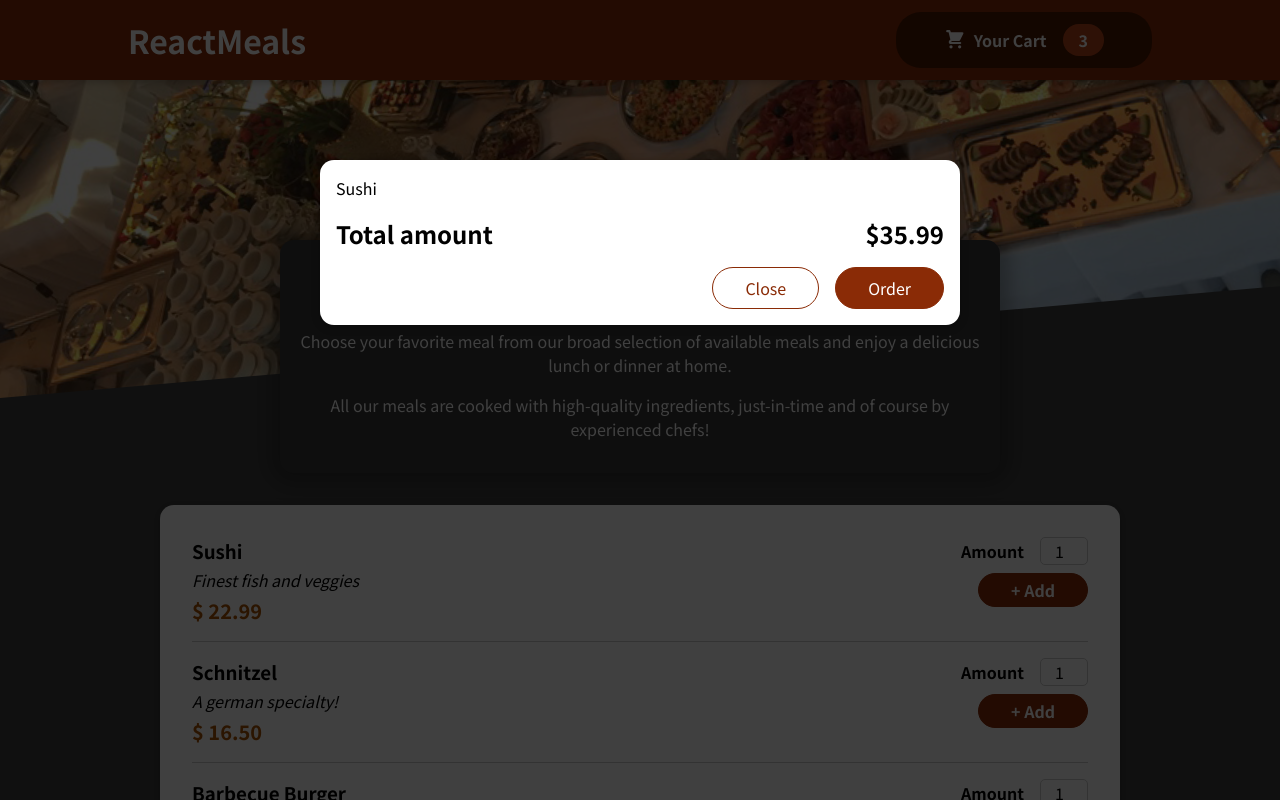
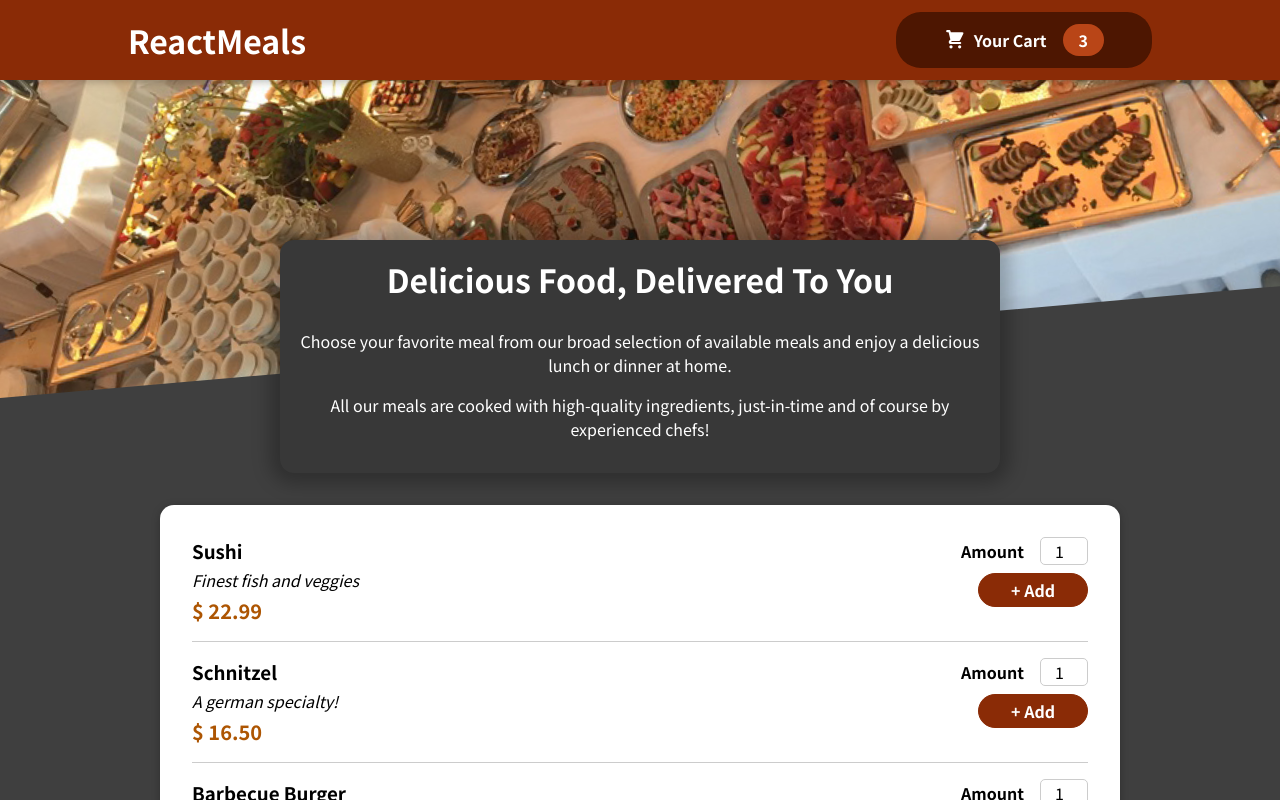
Before and after one commit to alisalali/react-food-order, a React (Create React App) app: page / in a window 1280 px wide. Shown: the top 800 px of the page. Built offline with nearby package versions, Linux system fonts and the light colour scheme.

Commit message:
12.8 managing cart and modal State

```diff
--- a/src/App.js
+++ b/src/App.js
@@ -1,12 +1,19 @@
-import React, { Fragment } from "react";
+import React, { Fragment, useState } from "react";
 import Header from "./components/Layout/Header";
 import Meals from "./components/Meals/Meals";
 import Cart from "./components/Cart/Cart";
 function App() {
+  const [cartIsShown, setCartIsShown] = useState(false);
+  const showCartHandler = () => {
+    setCartIsShown(true);
+  };
+  const hideCartHandler = () => {
+    setCartIsShown(false);
+  };
   return (
     <Fragment>
-      <Cart />
-      <Header />
+      {cartIsShown && <Cart onClose={hideCartHandler} />}
+      <Header onShowCart={showCartHandler} />
       <main>
         <Meals />
       </main>
--- a/src/components/Cart/Cart.js
+++ b/src/components/Cart/Cart.js
@@ -8,15 +8,18 @@ const Cart = (props) => {
       ))}
     </ul>
   );
+
   return (
-    <Model>
+    <Model onClose={props.onClose}>
       {cartItems}
       <div className={classes.total}>
         <span>Total amount</span>
         <span>$35.99</span>
       </div>
       <div className={classes.actions}>
-        <button className={classes["button--alt"]}>Close</button>
+        <button className={classes["button--alt"]} onClick={props.onClose}>
+          Close
+        </button>
         <button className={classes.button}>Order</button>
       </div>
     </Model>
--- a/src/components/Layout/Header.js
+++ b/src/components/Layout/Header.js
@@ -3,12 +3,12 @@ import classes from "./Header.module.css";
 import mealsImage from "../../assets/meals.jpg";
 import HeaderCartButton from "./HeaderCartButton";
 
-const Header = () => {
+const Header = (props) => {
   return (
     <Fragment>
       <header className={classes.header}>
         <h1>ReactMeals</h1>
-        <HeaderCartButton />
+        <HeaderCartButton onClick={props.onShowCart} />
       </header>
       <div className={classes["main-image"]}>
         <img src={mealsImage} alt="A table full of delicious food" />
--- a/src/components/Layout/HeaderCartButton.js
+++ b/src/components/Layout/HeaderCartButton.js
@@ -4,7 +4,7 @@ import CartIcon from "../Cart/CartIcon";
 
 const HeaderCartButton = (props) => {
   return (
-    <button className={classes.button}>
+    <button className={classes.button} onClick={props.onClick}>
       <span className={classes.icon}>
         <CartIcon />
       </span>
--- a/src/components/UI/Model.js
+++ b/src/components/UI/Model.js
@@ -1,9 +1,8 @@
 import React, { Fragment } from "react";
-import Card from "./Card";
 import classes from "./Model.module.css";
 import ReactDOM from "react-dom";
 const Backdrop = (props) => {
-  return <div className={classes.backdrop} />;
+  return <div className={classes.backdrop} onClick={props.onClose} />;
 };
 const ModelOverlay = (props) => {
   return <div className={classes.modal}>{props.children}</div>;
@@ -21,7 +20,10 @@ const Model = (props) => {
         </Card>;
       </ModelOverlay> */}
       {/* createPortal */}
-      {ReactDOM.createPortal(<Backdrop />, portalElement)}
+      {ReactDOM.createPortal(
+        <Backdrop onClose={props.onClose} />,
+        portalElement
+      )}
       {ReactDOM.createPortal(
         <ModelOverlay>{props.children}</ModelOverlay>,
         portalElement
```
